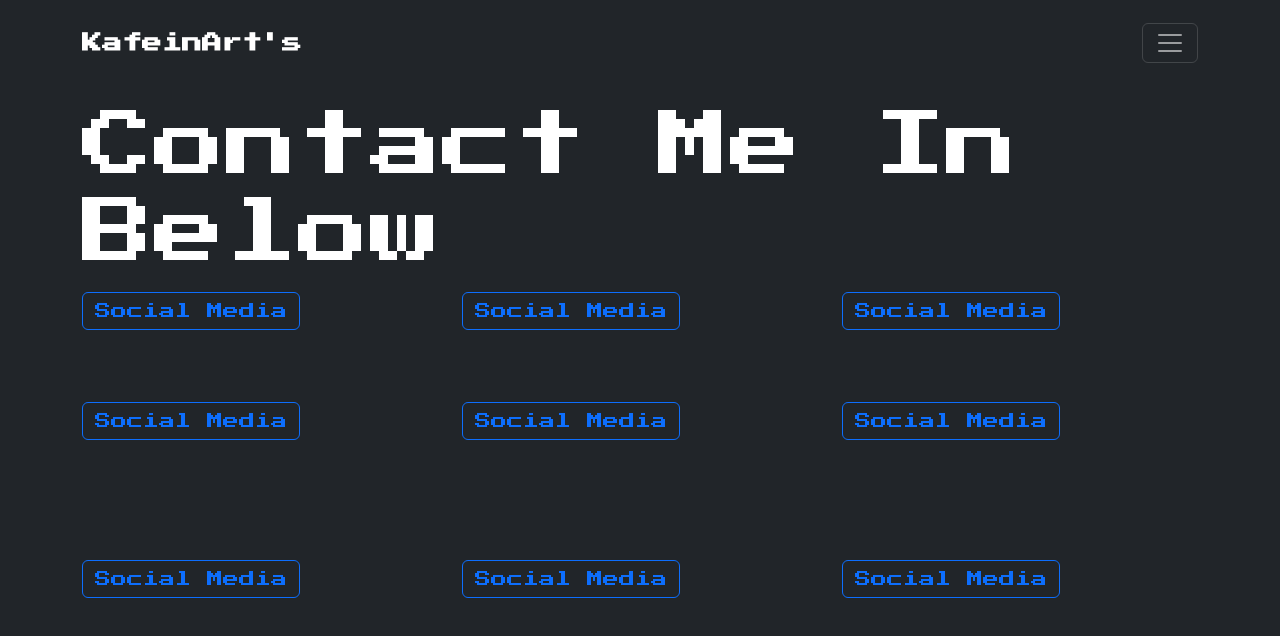
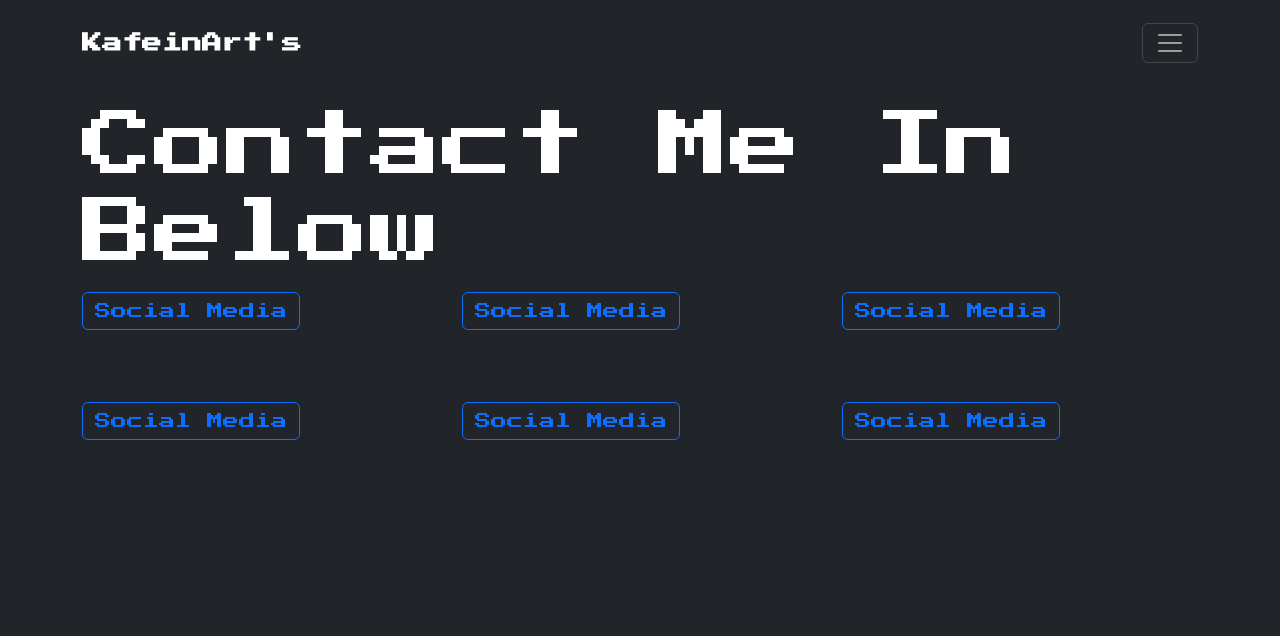
Before and after one commit to itsmebroarif/kafeinart-studio, a Vue app: page /contact in a window 1280 px wide. Shown: the top 636 px of the page. Built offline with nearby package versions, Linux system fonts and the light colour scheme.

Commit message:
Update Contacts.vue

```diff
--- a/src/views/Contacts.vue
+++ b/src/views/Contacts.vue
@@ -37,19 +37,6 @@
       </div>
 
 
-      <!-- Baris Sosial media 3 -->
-      <div class="row mt-4 py-5">
-        <div class="col">
-          <a href="http://" class="btn btn-outline-primary">Social Media</a>
-        </div>
-        <div class="col">
-          <a href="http://" class="btn btn-outline-primary">Social Media</a>
-        </div>
-        <div class="col">
-          <a href="http://" class="btn btn-outline-primary">Social Media</a>
-        </div>
-      </div>
-
 
 
 
```
